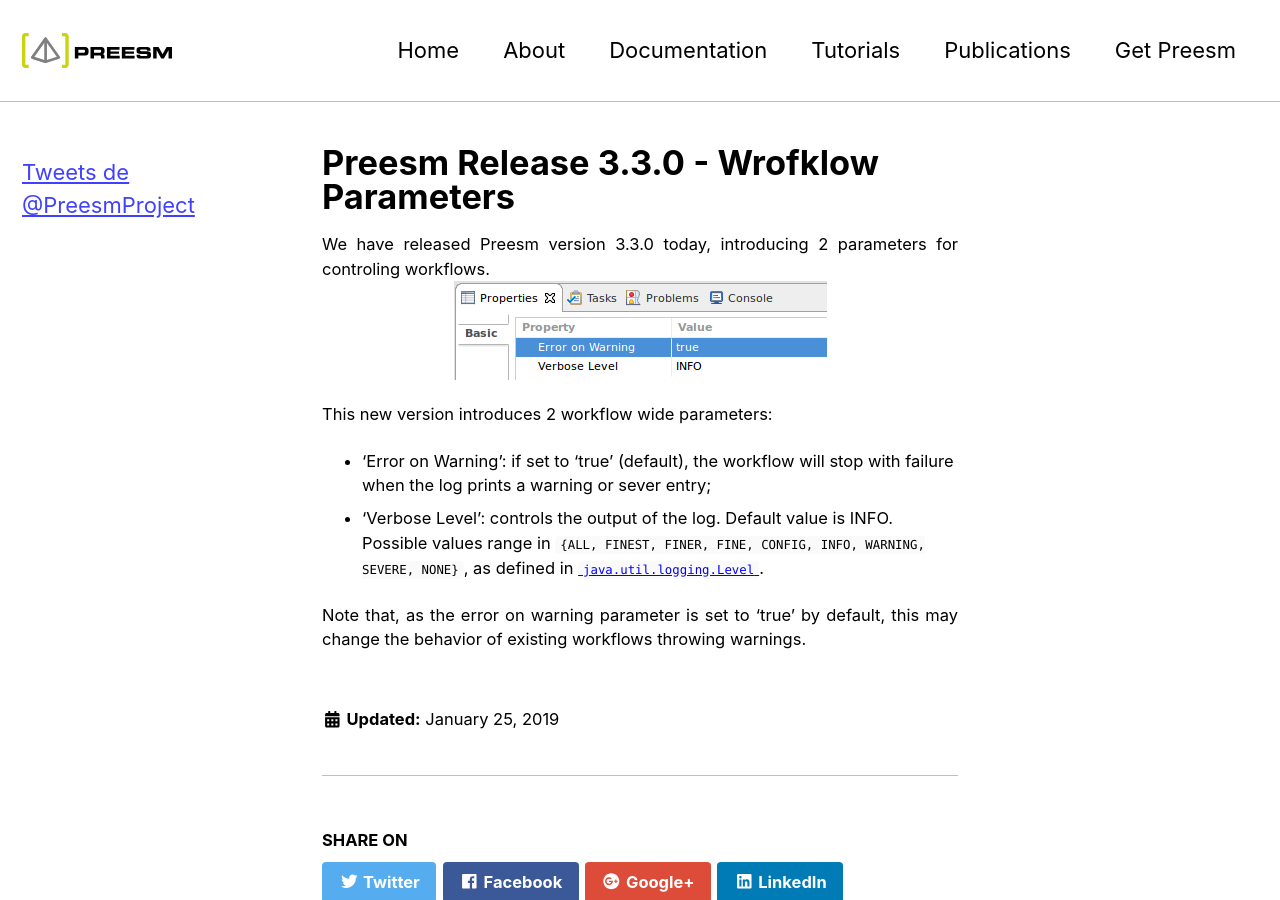
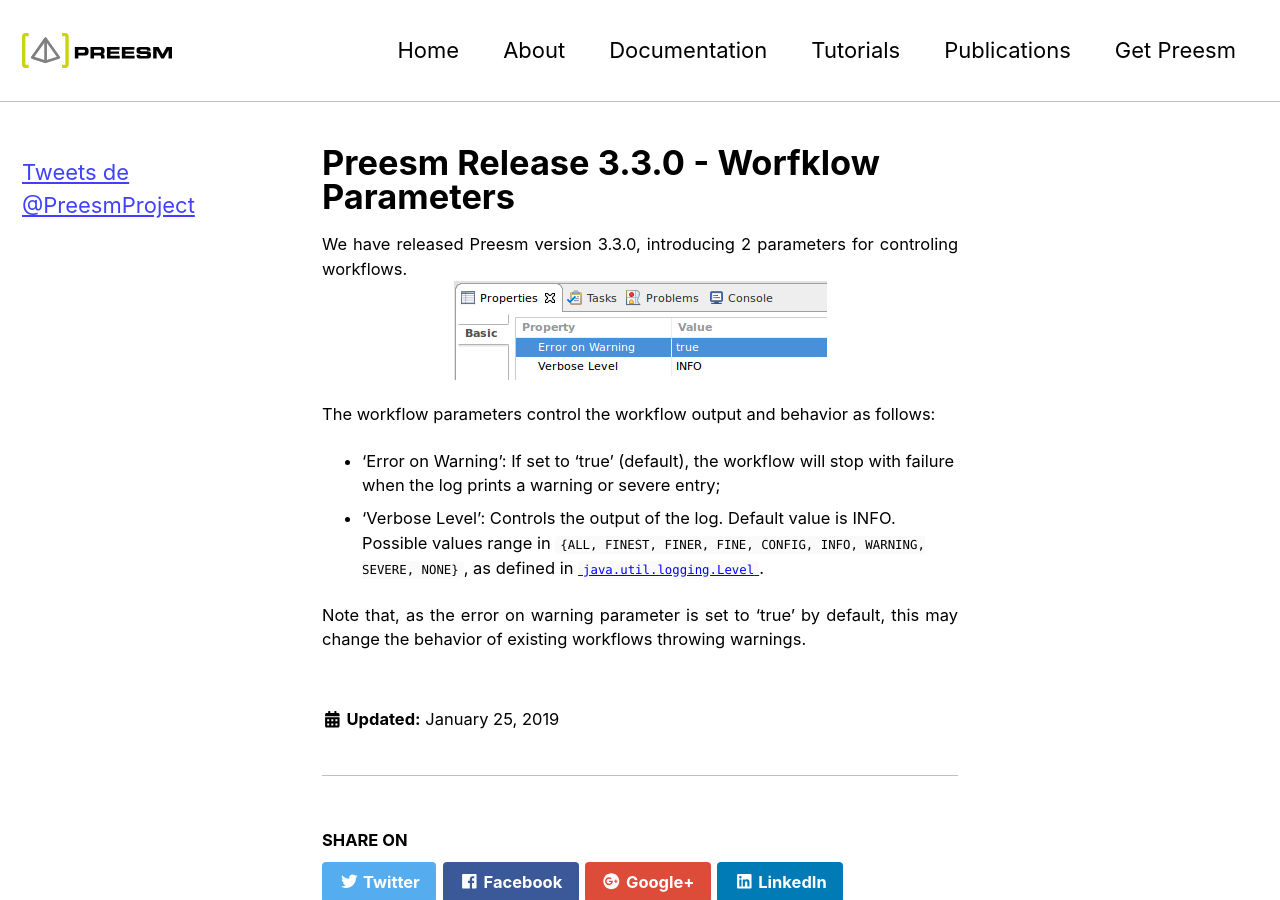
Before and after one commit to preesm/preesm.github.io, a Jekyll site: the page built from _posts/2019-01-25-release-3.3.0.md, in a window 1280 px wide and 900 px high. Built offline with Jekyll 4.4.1, drawn with Linux system fonts in a browser that asks for light colours; nearby versions of some CDN libraries; comment, search, counter and statistics services are not loaded.

Commit message:
Update 2019-01-25-release-3.3.0.md
Fix typos

````diff
--- a/_posts/2019-01-25-release-3.3.0.md
+++ b/_posts/2019-01-25-release-3.3.0.md
@@ -1,16 +1,16 @@
 ---
-title:  "Preesm Release 3.3.0 - Wrofklow Parameters"
+title:  "Preesm Release 3.3.0 - Worfklow Parameters"
 search: false
 toc: false
 ---
 
-We have released Preesm version 3.3.0 today, introducing 2 parameters for controling workflows.
+We have released Preesm version 3.3.0, introducing 2 parameters for controling workflows.
 ![](/assets/posts/2019-01-25-workflow-params.png)
 
 <!--more-->
 
-This new version introduces 2 workflow wide parameters:
- * 'Error on Warning': if set to 'true' (default), the workflow will stop with failure when the log prints a warning or sever entry;
- * 'Verbose Level': controls the output of the log. Default value is INFO. Possible values range in ```{ALL, FINEST, FINER, FINE, CONFIG, INFO, WARNING, SEVERE, NONE}```, as defined in [```java.util.logging.Level```](https://docs.oracle.com/javase/7/docs/api/java/util/logging/Level.html).
+The workflow parameters control the workflow output and behavior as follows:
+ * 'Error on Warning': If set to 'true' (default), the workflow will stop with failure when the log prints a warning or severe entry;
+ * 'Verbose Level': Controls the output of the log. Default value is INFO. Possible values range in ```{ALL, FINEST, FINER, FINE, CONFIG, INFO, WARNING, SEVERE, NONE}```, as defined in [```java.util.logging.Level```](https://docs.oracle.com/javase/7/docs/api/java/util/logging/Level.html).
 
 Note that, as the error on warning parameter is set to 'true' by default, this may change the behavior of existing workflows throwing warnings.
````
